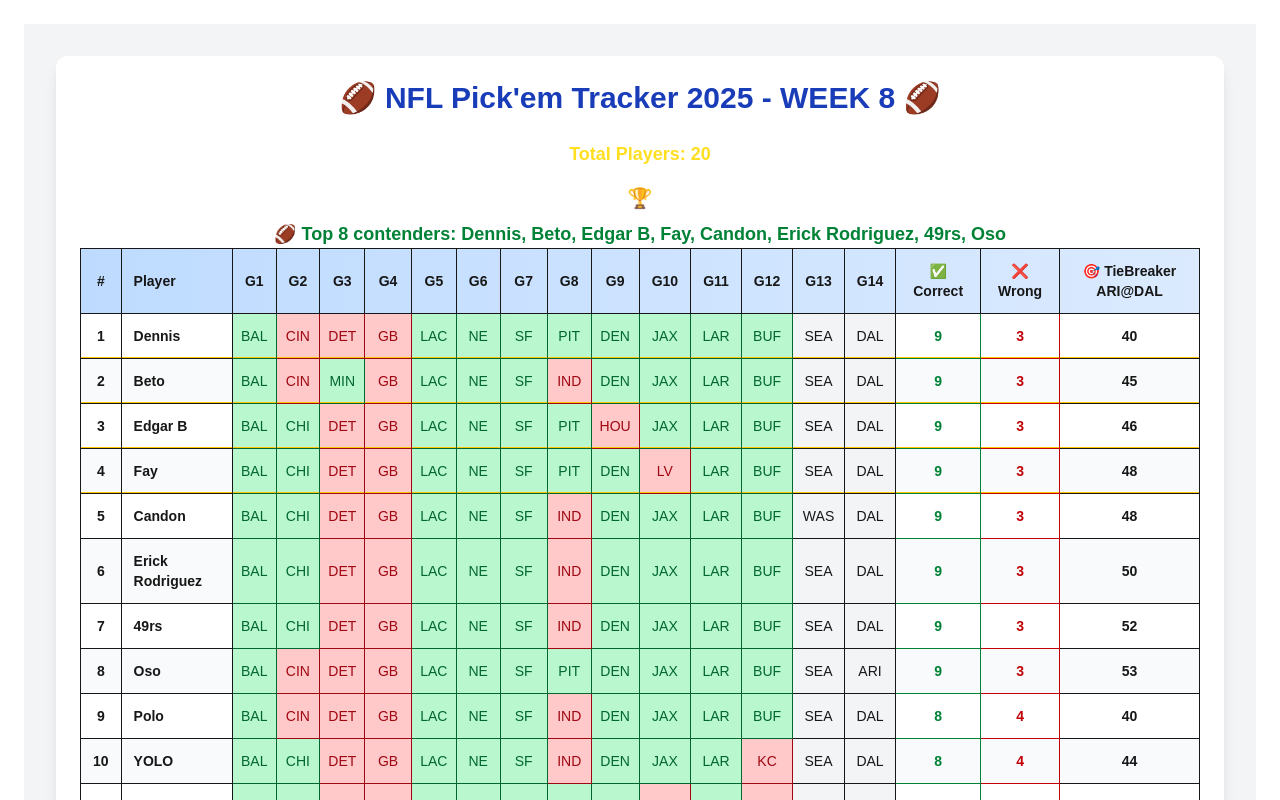
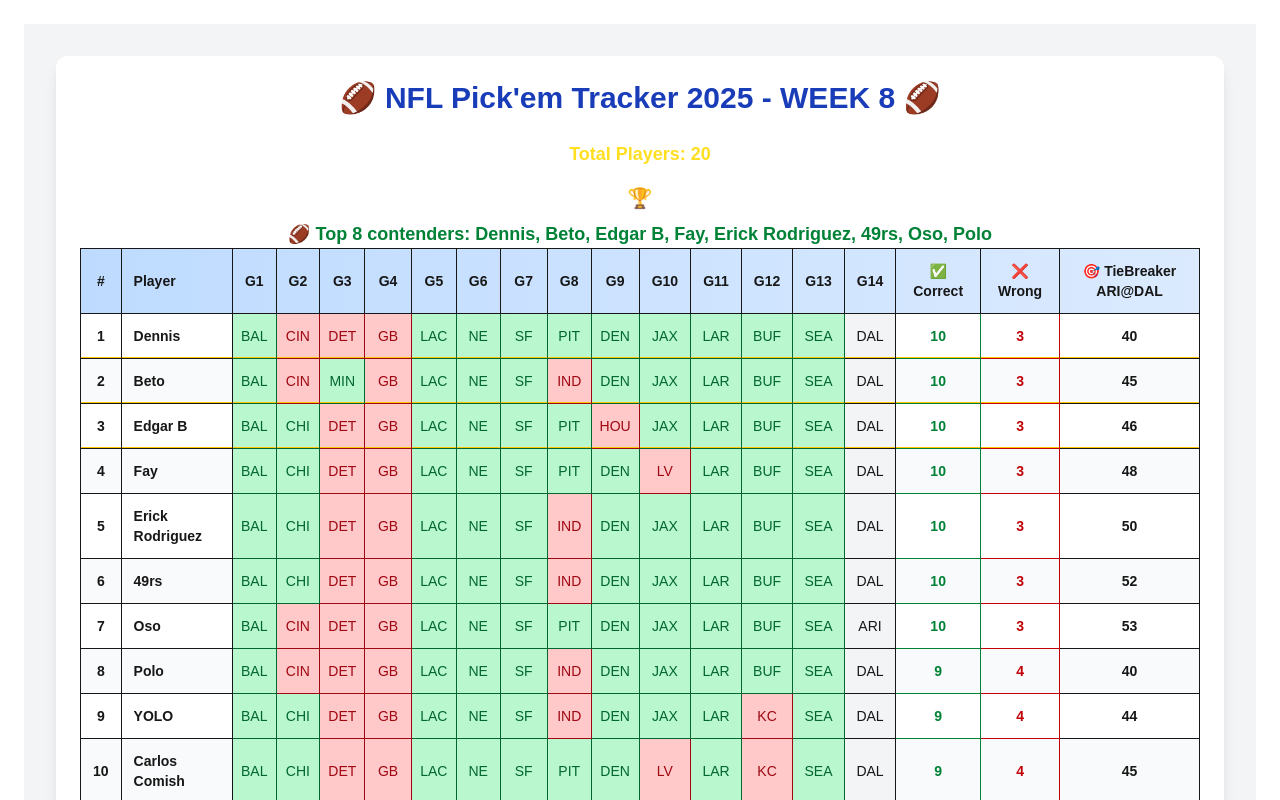
Before and after one commit to CarlosMartinezCM/pickEmTracker, a Next.js app: page / in a window 1280 px wide. Shown: the top 800 px of the page. Built offline with nearby package versions, Linux system fonts and the light colour scheme.

Commit message:
Update PickEmBoard.tsx

```diff
--- a/app/components/PickEmBoard.tsx
+++ b/app/components/PickEmBoard.tsx
@@ -54,7 +54,7 @@ type LeaderboardPlayer = Player & { correct: number; wrong: number; rank: number
 
 // Week 9 results
 const confirmedResults: (string | null)[] = [/* WeekResults */  "BAL", "CHI", "MIN", "CAR", "LAC",
-                                                                 "NE", "SF", "PIT", "DEN", "JAX", "LAR", "BUF", null, null    /*Results*/];
+                                                                 "NE", "SF", "PIT", "DEN", "JAX", "LAR", "BUF", "SEA", null    /*Results*/];
 
 //Week 9 players
 const initialPlayers: Player[] = [
```
